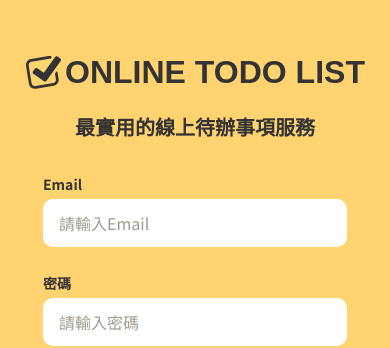
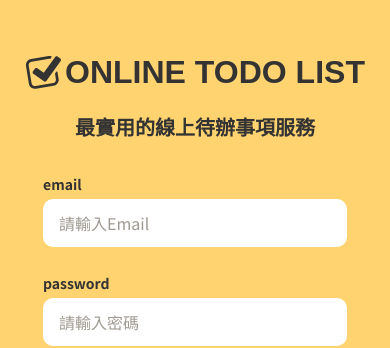
Before and after one commit to Ivy0406/to-do-list, a React (Vite) app: page /signup in a window 390 px wide. Shown: the top 348 px of the page. Built offline with nearby package versions, Linux system fonts and the light colour scheme; no server answers; a web font is replaced by a local one.

Commit message:
update: adjust password input label on sign in page

```diff
--- a/src/components/shared/FormInput.jsx
+++ b/src/components/shared/FormInput.jsx
@@ -1,10 +1,17 @@
 import ErrorMessage from "../shared/ErrorMessage";
 
-const FormInput = ({ label, id, type, value, placeholder, onChange, error, autoComplete }) => {
+const FormInput = ({ label, id, type, value, placeholder, onChange, error, autoComplete, isSignInPage = false }) => {
   return (
     <div className="flex flex-col gap-1 w-full">
       <label htmlFor={id} className="text-text-main text-[14px] font-bold">
-        {label}
+        {isSignInPage ? (
+          <>
+            <span className="lg:hidden">{id}</span>
+            <span className="hidden lg:inline">{label}</span>
+          </>
+        ) : (
+          {label}
+        )}
       </label>
       <input
         id={id}
--- a/src/components/sign-in/index.jsx
+++ b/src/components/sign-in/index.jsx
@@ -59,6 +59,7 @@ const SignIn = () => {
               placeholder="請輸入Email"
               error={errors.email}
               onChange={handleInputChange}
+              isSignInPage = {true}
             />
             <FormInput
               id="password"
@@ -69,6 +70,7 @@ const SignIn = () => {
               placeholder="請輸入密碼"
               error={errors.password}
               onChange={handleInputChange}
+              isSignInPage = {true}
             />
 
             <div className="flex flex-col gap-3">
--- a/src/components/sign-up/index.jsx
+++ b/src/components/sign-up/index.jsx
@@ -58,6 +58,7 @@ const SignUp = () => {
               placeholder="請輸入Email"
               error={errors.email}
               onChange={handleInputChange}
+              isSignInPage = {false}
             />
             <FormInput
               id="nickname"
@@ -68,6 +69,7 @@ const SignUp = () => {
               placeholder="請輸入暱稱"
               error={errors.nickname}
               onChange={handleInputChange}
+              isSignInPage = {false}
             />
 
             <FormInput
@@ -79,6 +81,7 @@ const SignUp = () => {
               placeholder="請輸入密碼"
               error={errors.password}
               onChange={handleInputChange}
+              isSignInPage = {false}
             />
 
             <FormInput
@@ -90,6 +93,7 @@ const SignUp = () => {
               placeholder="請再次輸入密碼"
               error={errors.confirmPassword}
               onChange={handleInputChange}
+              isSignInPage = {false}
             />
 
             <div className="flex flex-col gap-3 lg:pt-4.5">
```
